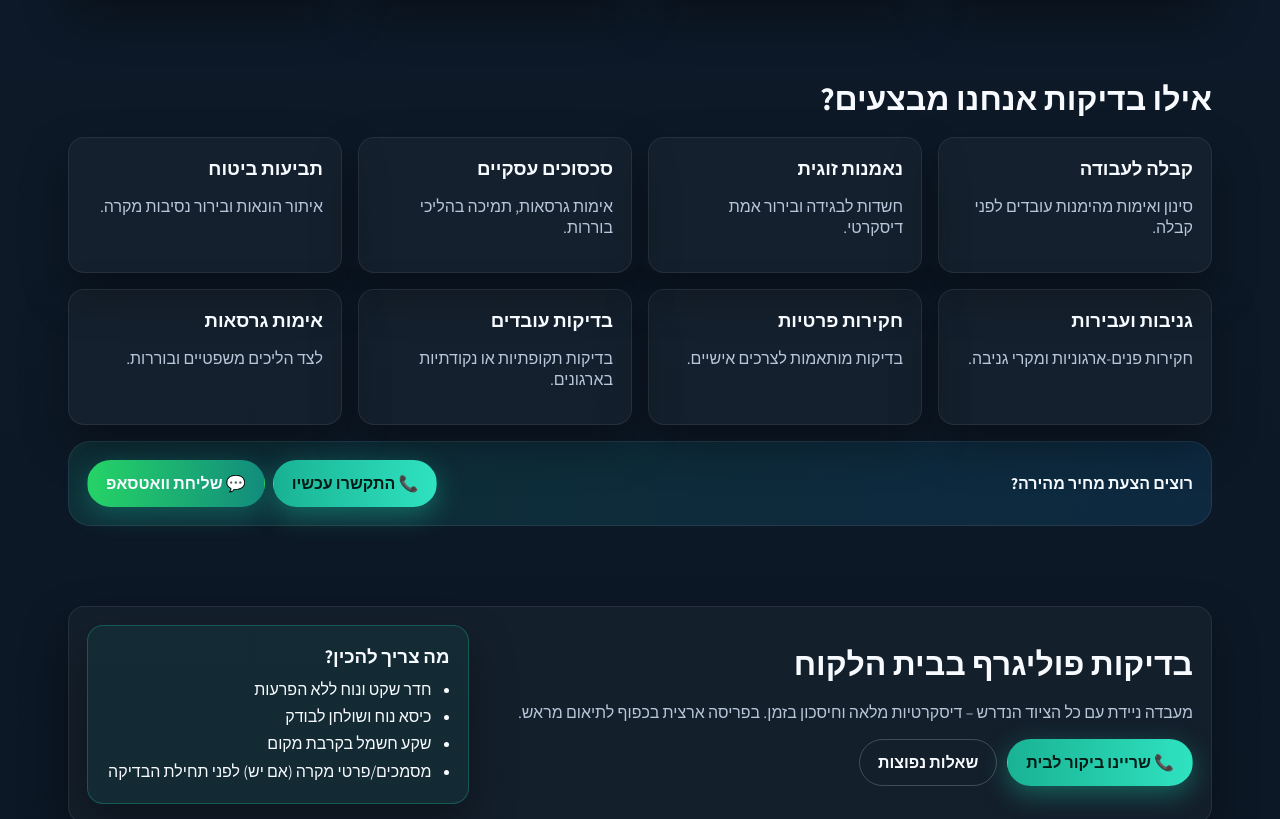
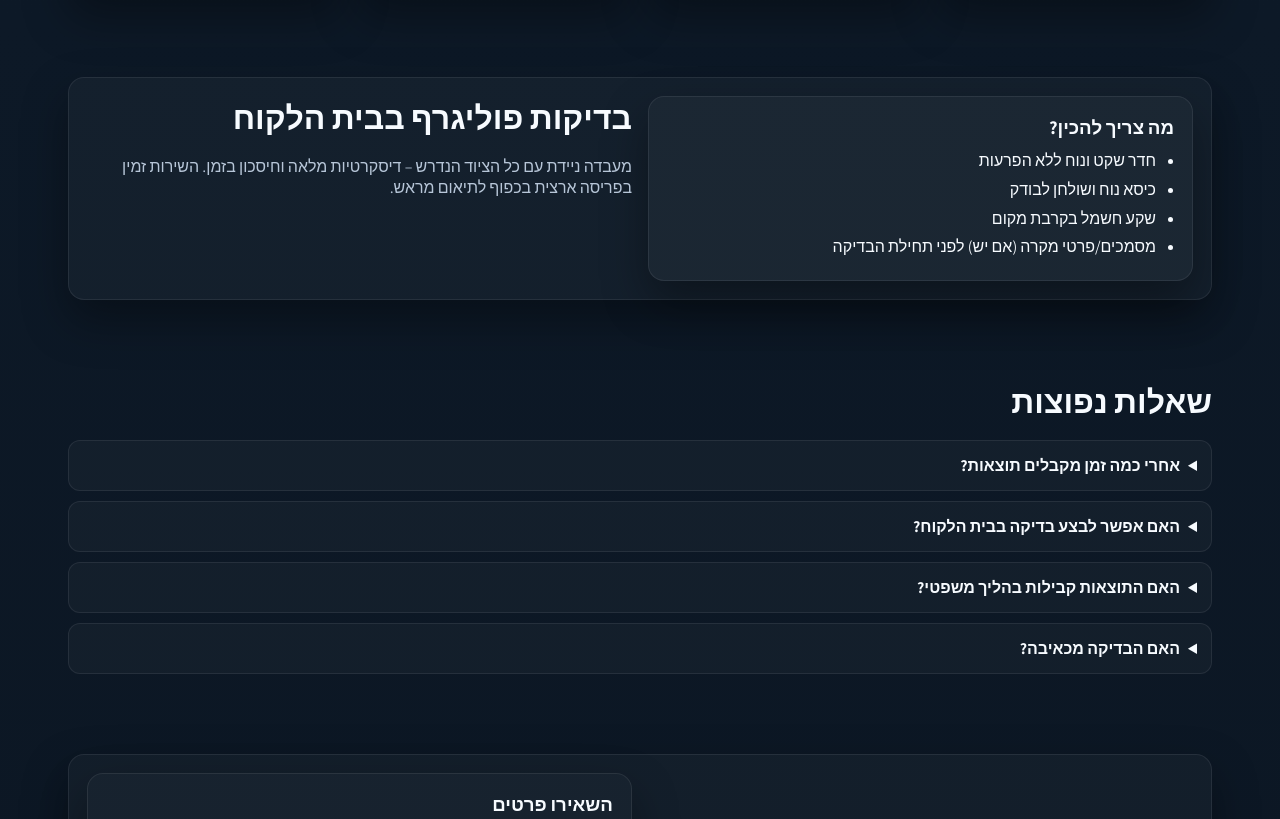
Before and after one commit to aylonbrandes/Engravedtruth, a plain HTML site: page index.html in a window 1280 px wide. Shown: the part 862-1681 px from the top of the page. Drawn offline with Linux system fonts and the light colour scheme.

Commit message:
Update index.html

```diff
--- a/index.html
+++ b/index.html
@@ -46,13 +46,13 @@
   <header>
     <div class="container nav">
       <div class="brand">
-        <!-- לוגו אמיתי -->
         <img src="logo.png" alt="אמת־חקוקה – לוגו" class="logo" />
         <div>
           <div class="brand-title">אמת־חקוקה</div>
           <div class="muted" style="font-size:13px">מכון פוליגרף • עפולה</div>
         </div>
       </div>
+      <!-- CTA עליונים (מוסתרים במובייל ע״י CSS) -->
       <div class="nav-cta">
         <a class="btn btn-outline" href="#contact">קבעו בדיקה</a>
         <a class="btn btn-primary" href="tel:0504663663">📞 050-466-3663</a>
@@ -78,6 +78,7 @@
             <span class="badge">🔒 דיסקרטיות מוחלטת</span>
             <span class="badge">✅ דיוק גבוה ומכשור מתקדם</span>
           </div>
+          <!-- כפתורי ה־Hero – מוסתרים במובייל ע״י CSS -->
           <div class="hero-cta">
             <a class="btn btn-primary" href="tel:0504663663">📞 התקשרו עכשיו</a>
             <a class="btn wa" target="_blank" rel="noopener" href="https://wa.me/972504663663?text=%D7%A9%D7%9C%D7%95%D7%9D%2C%20%D7%A8%D7%95%D7%A6%D7%94%20%D7%9C%D7%A7%D7%91%D7%95%D7%A2%20%D7%91%D7%93%D7%99%D7%A7%D7%94">💬 שליחת וואטסאפ</a>
@@ -97,13 +98,7 @@
             <div class="card"><div class="row"><svg class="icon" viewBox="0 0 24 24" fill="none"><circle cx="12" cy="12" r="9" stroke="currentColor" stroke-width="2"/><path d="M8 12h8" stroke="currentColor" stroke-width="2"/></svg><div><b>בגידות ונאמנות</b><div class="muted">שקט נפשי עם אמת מוכחת</div></div></div></div>
             <div class="card"><div class="row"><svg class="icon" viewBox="0 0 24 24" fill="none"><path d="M3 7h18v10H3zM3 11h18" stroke="currentColor" stroke-width="2"/></svg><div><b>סכסוכים עסקיים/משפטיים</b><div class="muted">אימות גרסאות ותמיכה ראייתית</div></div></div></div>
           </div>
-          <div class="cta-band" style="margin-top:14px">
-            <b>רוצים לקבוע עכשיו?</b>
-            <div style="display:flex;gap:8px;flex-wrap:wrap">
-              <a class="btn btn-primary" href="tel:0504663663">📞 050-466-3663</a>
-              <a class="btn wa" target="_blank" rel="noopener" href="https://wa.me/972504663663?text=%D7%94%D7%99%D7%99%2C%20%D7%90%D7%A0%D7%99%20%D7%A8%D7%95%D7%A6%D7%94%20%D7%9C%D7%A7%D7%91%D7%95%D7%A2%20%D7%91%D7%93%D7%99%D7%A7%D7%AA%20%D7%A4%D7%95%D7%9C%D7%99%D7%92%D7%A8%D7%A3">💬 וואטסאפ</a>
-            </div>
-          </div>
+          <!-- פס “רוצים לקבוע עכשיו?” הוסר בכוונה -->
         </div>
       </div>
     </section>
@@ -121,50 +116,26 @@
       </div>
     </section>
 
-    <!-- Services -->
-    <section id="services">
-      <div class="container">
-        <h2>אילו בדיקות אנחנו מבצעים?</h2>
-        <div class="grid-4">
-          <div class="card"><h3>קבלה לעבודה</h3><p class="muted">סינון ואימות מהימנות עובדים לפני קבלה.</p></div>
-          <div class="card"><h3>נאמנות זוגית</h3><p class="muted">חשדות לבגידה ובירור אמת דיסקרטי.</p></div>
-          <div class="card"><h3>סכסוכים עסקיים</h3><p class="muted">אימות גרסאות, תמיכה בהליכי בוררות.</p></div>
-          <div class="card"><h3>תביעות ביטוח</h3><p class="muted">איתור הונאות ובירור נסיבות מקרה.</p></div>
-          <div class="card"><h3>גניבות ועבירות</h3><p class="muted">חקירות פנים-ארגוניות ומקרי גניבה.</p></div>
-          <div class="card"><h3>חקירות פרטיות</h3><p class="muted">בדיקות מותאמות לצרכים אישיים.</p></div>
-          <div class="card"><h3>בדיקות עובדים</h3><p class="muted">בדיקות תקופתיות או נקודתיות בארגונים.</p></div>
-          <div class="card"><h3>אימות גרסאות</h3><p class="muted">לצד הליכים משפטיים ובוררות.</p></div>
-        </div>
-        <div class="cta-band" style="margin-top:16px">
-          <b>רוצים הצעת מחיר מהירה?</b>
-          <div style="display:flex;gap:8px;flex-wrap:wrap">
-            <a class="btn btn-primary" href="tel:0504663663">📞 התקשרו עכשיו</a>
-            <a class="btn wa" target="_blank" rel="noopener" href="https://wa.me/972504663663?text=%D7%90%D7%A0%D7%99%20%D7%A6%D7%A8%D7%99%D7%9A%2F%D7%94%20%D7%94%D7%A6%D7%A2%D7%94%20%D7%A2%D7%91%D7%95%D7%A8%20%D7%91%D7%93%D7%99%D7%A7%D7%94">💬 שליחת וואטסאפ</a>
-          </div>
-        </div>
-      </div>
-    </section>
-
-    <!-- At-home -->
+    <!-- At-home (minimal) -->
     <section id="athome">
       <div class="container">
-        <div class="card" style="display:grid;grid-template-columns:1.3fr .7fr;gap:16px;align-items:center">
-          <div>
-            <h2>בדיקות פוליגרף בבית הלקוח</h2>
-            <p class="muted">מעבדה ניידת עם כל הציוד הנדרש – דיסקרטיות מלאה וחיסכון בזמן. בפריסה ארצית בכפוף לתיאום מראש.</p>
-            <div class="hero-cta">
-              <a class="btn btn-primary" href="tel:0504663663">📞 שריינו ביקור לבית</a>
-              <a class="btn btn-outline" href="#faq">שאלות נפוצות</a>
-            </div>
-          </div>
-          <div class="card" style="background:rgba(25,179,148,.08);border-color:rgba(25,179,148,.35)">
+        <div class="card" style="display:grid;grid-template-columns:1fr 1fr;gap:16px;align-items:start">
+          <aside class="card" style="background:rgba(255,255,255,.03)">
             <h3 style="margin-top:0">מה צריך להכין?</h3>
-            <ul style="margin:0;padding-inline-start:18px;line-height:1.7">
+            <ul style="margin:0;padding-inline-start:18px;line-height:1.8">
               <li>חדר שקט ונוח ללא הפרעות</li>
               <li>כיסא נוח ושולחן לבודק</li>
               <li>שקע חשמל בקרבת מקום</li>
               <li>מסמכים/פרטי מקרה (אם יש) לפני תחילת הבדיקה</li>
             </ul>
+          </aside>
+
+          <div>
+            <h2 style="margin-top:0">בדיקות פוליגרף בבית הלקוח</h2>
+            <p class="muted">
+              מעבדה ניידת עם כל הציוד הנדרש – דיסקרטיות מלאה וחיסכון בזמן.
+              השירות זמין בפריסה ארצית בכפוף לתיאום מראש.
+            </p>
           </div>
         </div>
       </div>
@@ -188,10 +159,6 @@
           <div>
             <h2>דברו איתנו עכשיו</h2>
             <p class="muted">מוכנים לגלות את האמת? השאירו פרטים ונחזור אליכם בהקדם.</p>
-            <div style="display:flex;gap:10px;flex-wrap:wrap;margin-top:10px">
-              <a class="btn btn-primary" href="tel:0504663663">📞 050-466-3663</a>
-              <a class="btn wa" target="_blank" rel="noopener" href="https://wa.me/972504663663?text=%D7%94%D7%99%D7%99%2C%20%D7%A8%D7%95%D7%A6%D7%94%20%D7%A7%D7%91%D7%99%D7%A2%D7%AA%20%D7%AA%D7%95%D7%A8">💬 וואטסאפ מיידי</a>
-            </div>
             <p class="muted" style="margin-top:10px">כתובת: יצחק נבון 3, עפולה</p>
           </div>
           <form class="card" id="leadForm" style="background:rgba(255,255,255,.02)">
```
